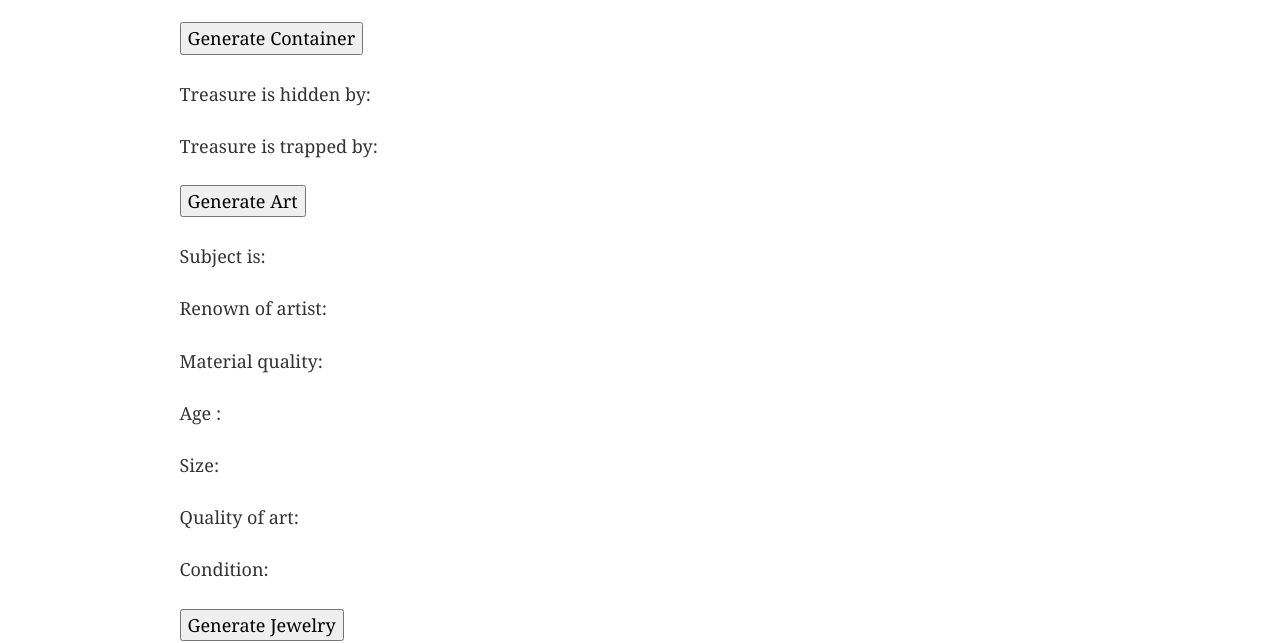
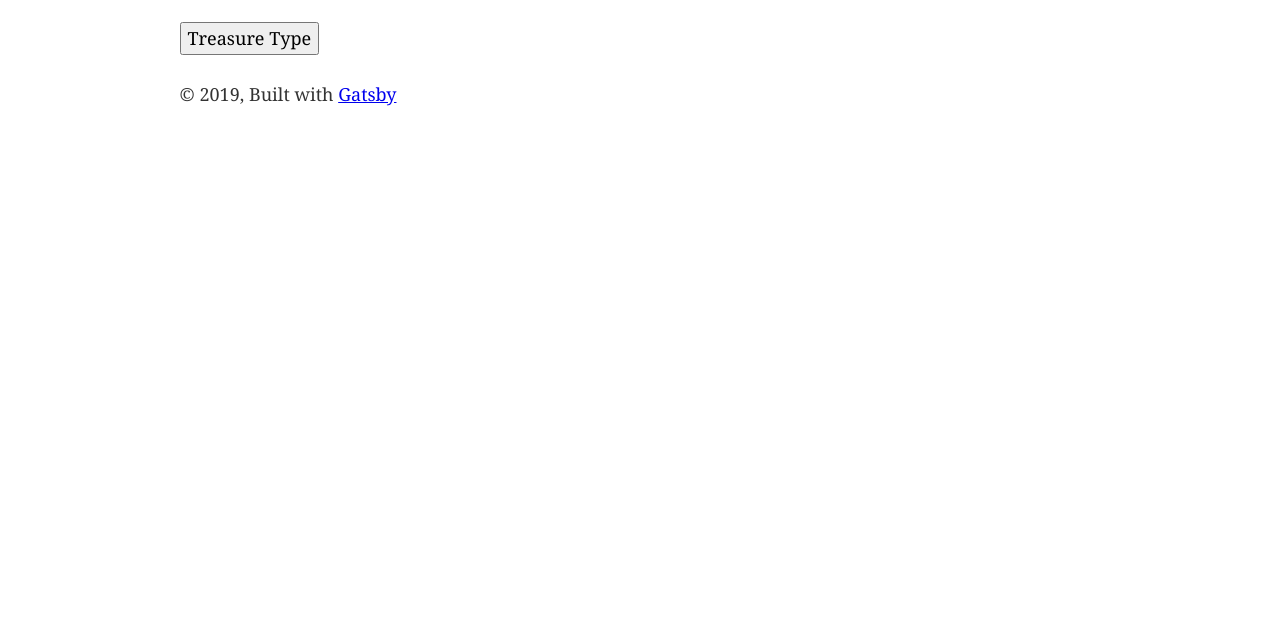
Before and after one commit to tkgwheeler/ttrpg-generators, a Gatsby site: page / in a window 1280 px wide. Shown: the part 171-814 px from the top of the page. Built offline with nearby package versions, Linux system fonts and the light colour scheme; Gatsby itself is replaced by a stand-in of ours.

Commit message:
Added Treasure Item to conditionally render Item Type

```diff
--- a/src/components/Treasure/Treasure.js
+++ b/src/components/Treasure/Treasure.js
@@ -5,6 +5,7 @@ import Coins from "./Coins/Coins";
 import Goods from "./Goods/Goods";
 import Jewelry from "./Jewelry/Jewelry";
 import TreasureContainer from "./TreasureContainer/TreasureContainer";
+import TreasureItem from "./TreasureItem/TreasureItem";
 
 const Treasure = () => {
   const [treasure, setTreasure] = useState("");
@@ -25,15 +26,19 @@ const Treasure = () => {
     return foundItem.name;
   };
 
+  const handleClick = () => {
+    let treasureType = {
+      type: weightedRandomBag(treasureTypes),
+    };
+    setTreasure(treasureType);
+  };
+
   return (
     <div>
       <h1>Treasure</h1>
-      <h2>{treasure}</h2>
-      <TreasureContainer weightedRandomBag={weightedRandomBag} />
-      <Art weightedRandomBag={weightedRandomBag} />
-      <Jewelry weightedRandomBag={weightedRandomBag} />
-      <Goods weightedRandomBag={weightedRandomBag} />
-      <Coins weightedRandomBag={weightedRandomBag} />
+      <button onClick={() => handleClick()}>Treasure Type</button>
+      <h2>{treasure.type}</h2>
+      <TreasureItem treasure={treasure} weightedRandomBag={weightedRandomBag} />
     </div>
   );
 };
@@ -57,16 +62,25 @@ const treasureTypes = [
     name: "Coins",
     weight: 6,
   },
-  {
-    name: "Furnishings and clothing",
-    weight: 4,
-  },
-  {
-    name: "Gems",
-    weight: 2,
-  },
-  {
-    name: "Special and Magic Items",
-    weight: 1,
-  },
 ];
+
+// {
+//     name: "Furnishings and clothing",
+//     weight: 4,
+//   },
+//   {
+//     name: "Gems",
+//     weight: 2,
+//   },
+//   {
+//     name: "Special and Magic Items",
+//     weight: 1,
+//   },
+
+{
+  /* <TreasureContainer weightedRandomBag={weightedRandomBag} />
+<Art weightedRandomBag={weightedRandomBag} />
+<Jewelry weightedRandomBag={weightedRandomBag} />
+<Goods weightedRandomBag={weightedRandomBag} />
+<Coins weightedRandomBag={weightedRandomBag} visible={treasure} /> */
+}
--- /dev/null
+++ b/src/components/Treasure/TreasureItem/TreasureItem.js
@@ -0,0 +1,30 @@
+import React, { useState } from "react";
+
+import Art from "../Art/Art";
+import Coins from "../Coins/Coins";
+import Goods from "../Goods/Goods";
+import Jewelry from "../Jewelry/Jewelry";
+
+const TreasureItem = props => {
+  const { treasure, weightedRandomBag } = props;
+  let item;
+
+  switch (treasure.type) {
+    case "Art":
+      item = <Art weightedRandomBag={weightedRandomBag} />;
+      break;
+    case "Coins":
+      item = <Coins weightedRandomBag={weightedRandomBag} />;
+      break;
+    case "Goods":
+      item = <Goods weightedRandomBag={weightedRandomBag} />;
+      break;
+    case "Jeweled Items":
+      item = <Jewelry weightedRandomBag={weightedRandomBag} />;
+      break;
+  }
+
+  return <div>{item}</div>;
+};
+
+export default TreasureItem;
```
